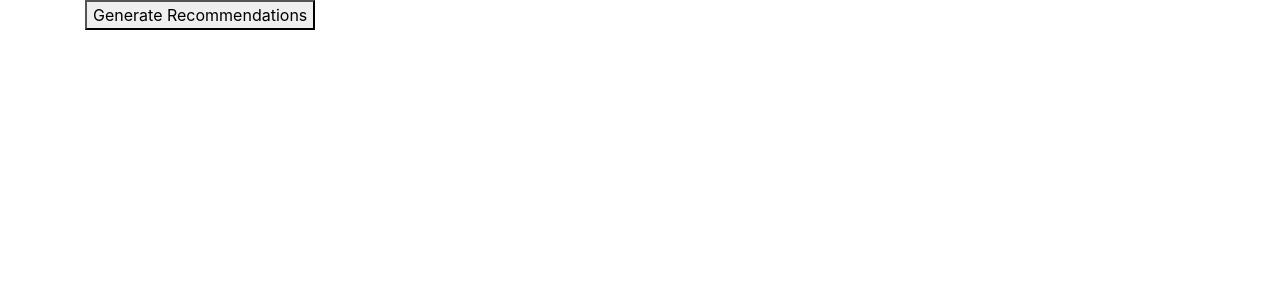
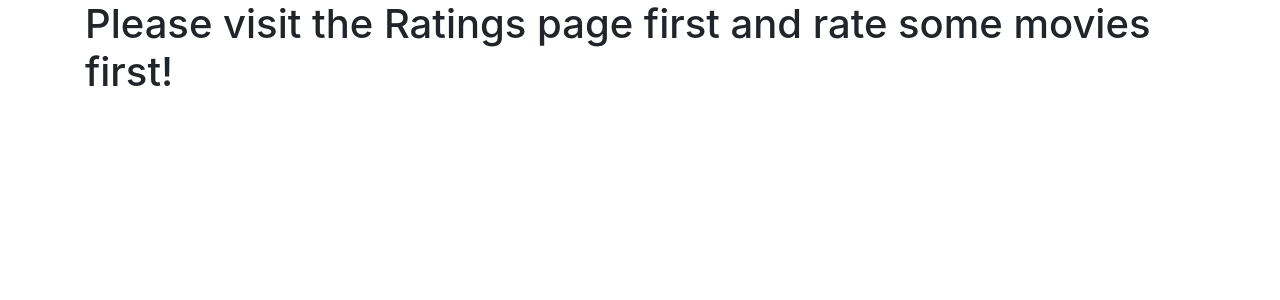
Before and after one commit to adahad27/recommendation, a Flask app: page /recommendation in a window 1280 px wide. Shown: the part 56-356 px from the top of the page. Run offline with Flask 3, Linux system fonts and the light colour scheme; parts of the project's set-up code (start-up, migrations or seed data) failed here and were passed over; some libraries are stand-ins or nearby versions.

Commit message:
Added changes to gate recommendation page behind the rating page to solve cold start problem. Most of the website back-end is built. Still need to finish bug-testing.

```diff
--- a/webapp/website/auth.py
+++ b/webapp/website/auth.py
@@ -50,7 +50,7 @@ def signup():
         elif(password1 != password2):
             flash('Passwords do not match', category='error')
         else:
-            new_user = User(email = email, first_name = first_name, password = generate_password_hash(password=password1, method='scrypt'))
+            new_user = User(email = email, first_name = first_name, password = generate_password_hash(password=password1, method='scrypt'), cold_start = False)
             db.session.add(new_user)
             db.session.commit()
             flash('Account created successfully!', category='success')
--- a/webapp/website/models.py
+++ b/webapp/website/models.py
@@ -18,4 +18,5 @@ class User(db.Model, UserMixin):
     email = db.Column(db.String(150), unique = True)
     password = db.Column(db.String(150))
     first_name = db.Column(db.String(150))
+    cold_start = db.Column(db.Boolean)
     ratings = db.relationship('Rating')
--- a/webapp/website/rec_algorithm.py
+++ b/webapp/website/rec_algorithm.py
@@ -106,7 +106,7 @@ def alter_matrix_data_mem(user_id, medium_id, rating):
         print("rating is invalid")
         return
 
-    matrix_data_mem[user_id + num_users][medium_id] = rating
+    matrix_data_mem[user_id + num_users - 2][medium_id] = rating
 
     return
 
--- a/webapp/website/templates/recommendation.html
+++ b/webapp/website/templates/recommendation.html
@@ -1,6 +1,7 @@
 {% extends "base.html" %} {% block title %} Recommendation {% endblock %}
 
 {% block content%}
+{% if current_user.cold_start %}
     <form method="POST">
         <button>Generate Recommendations</button>
     </form>
@@ -12,5 +13,9 @@
             {% endfor %}
         </ol>
     {% endif %}
+{% else %}
+<h1>Please visit the Ratings page first and rate some movies first!</h1>
+{% endif %}
+
 
 {% endblock %}
--- a/webapp/website/views.py
+++ b/webapp/website/views.py
@@ -25,10 +25,17 @@ def rating_page():
         if(rating < 1 or rating > 5):
             flash("Please rate the movie in between 1 and 5 inclusive", category="error")
         new_rating = Rating(movie_id = movie_id, user_id = current_user.id, rating = rating)
+
+        current_user.cold_start = True
+
+        #This should update cold_start state just in case the line above does not
+        current_user_model = db.session.get(User, current_user.id)
+        current_user_model.cold_start = True
+
         db.session.add(new_rating)
         db.session.commit()
 
-        alter_matrix_data_mem(user_id=current_user.id, movie_id=movie_id, rating=rating)
+        alter_matrix_data_mem(user_id=current_user.id, medium_id=movie_id, rating=rating)
         return redirect(url_for("views.home"))
     return render_template("rating.html", user = current_user)
 
```
Lines whose indentation alone changed are shown as unchanged.
